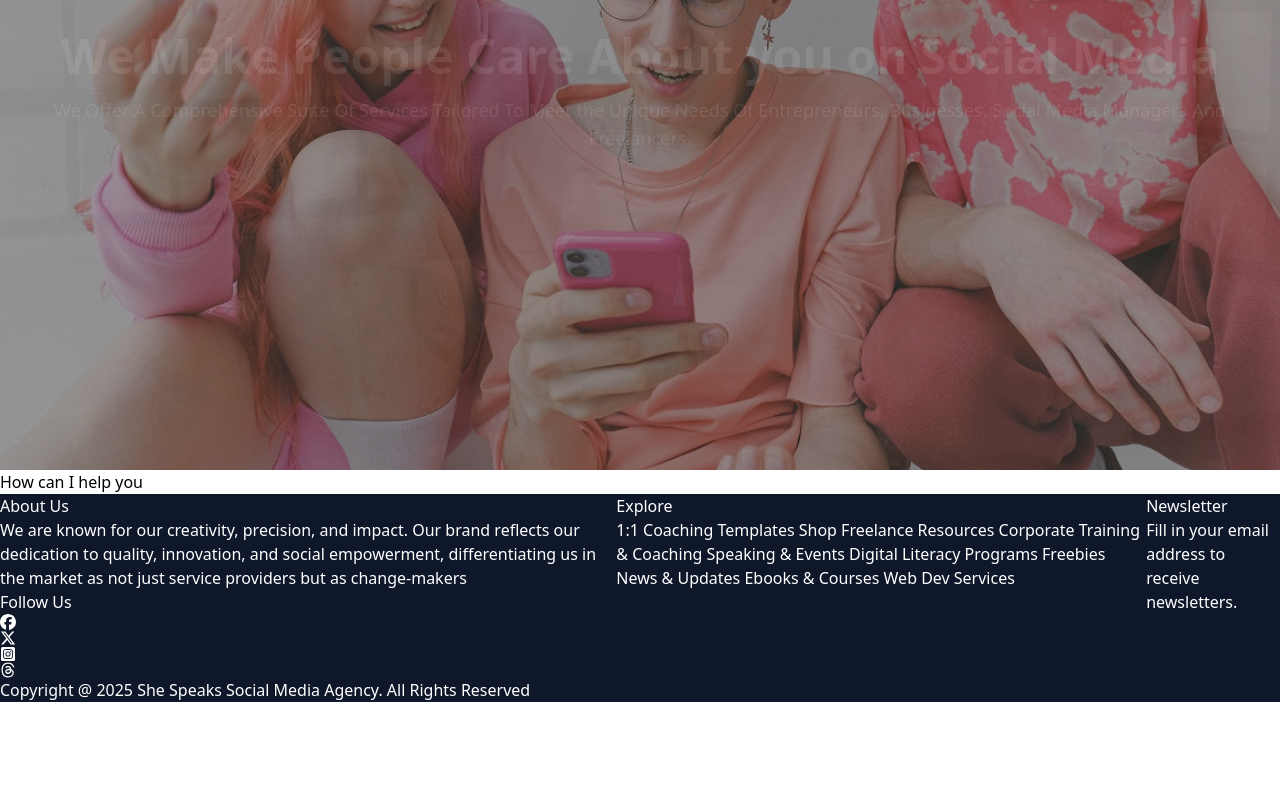
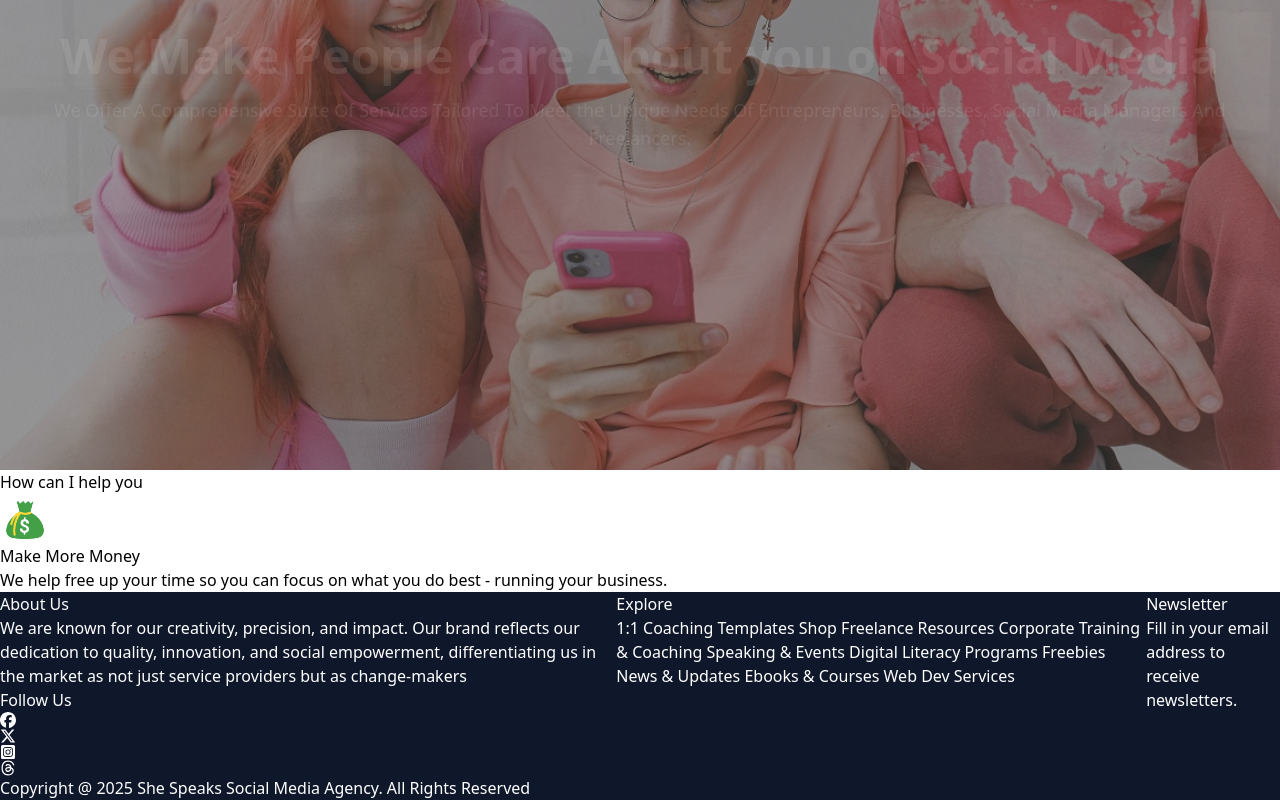
Before and after one commit to MatthewsRicky/shespeaksocial, a Next.js app: page / in a window 1280 px wide. Shown: the part 378-1178 px from the top of the page. Before the commit the page ends 1080 px from the top, so only its background shows below. Built offline with nearby package versions, Linux system fonts and the light colour scheme.

Commit message:
Building out the card boiler plate

```diff
--- a/components/ServiceCards.tsx
+++ b/components/ServiceCards.tsx
@@ -1,4 +1,5 @@
 import React from 'react'
+import Image from "next/image";
 
 const ServiceCards = () => {
 	return (
@@ -7,7 +8,13 @@ const ServiceCards = () => {
 				<h1>How can I help you</h1>
 				</header>
 				<div>
-					<div></div>
+					<div>
+						<Image src="/make-money.png" alt="make-money icon" width={50} height={50} />
+						<div>
+							<h2>Make More Money</h2>
+							<p>We help free up your time so you can focus on what you do best - running your business.</p>
+						</div>
+					</div>
 					<div></div>
 					<div></div>
 					<div></div>
```
